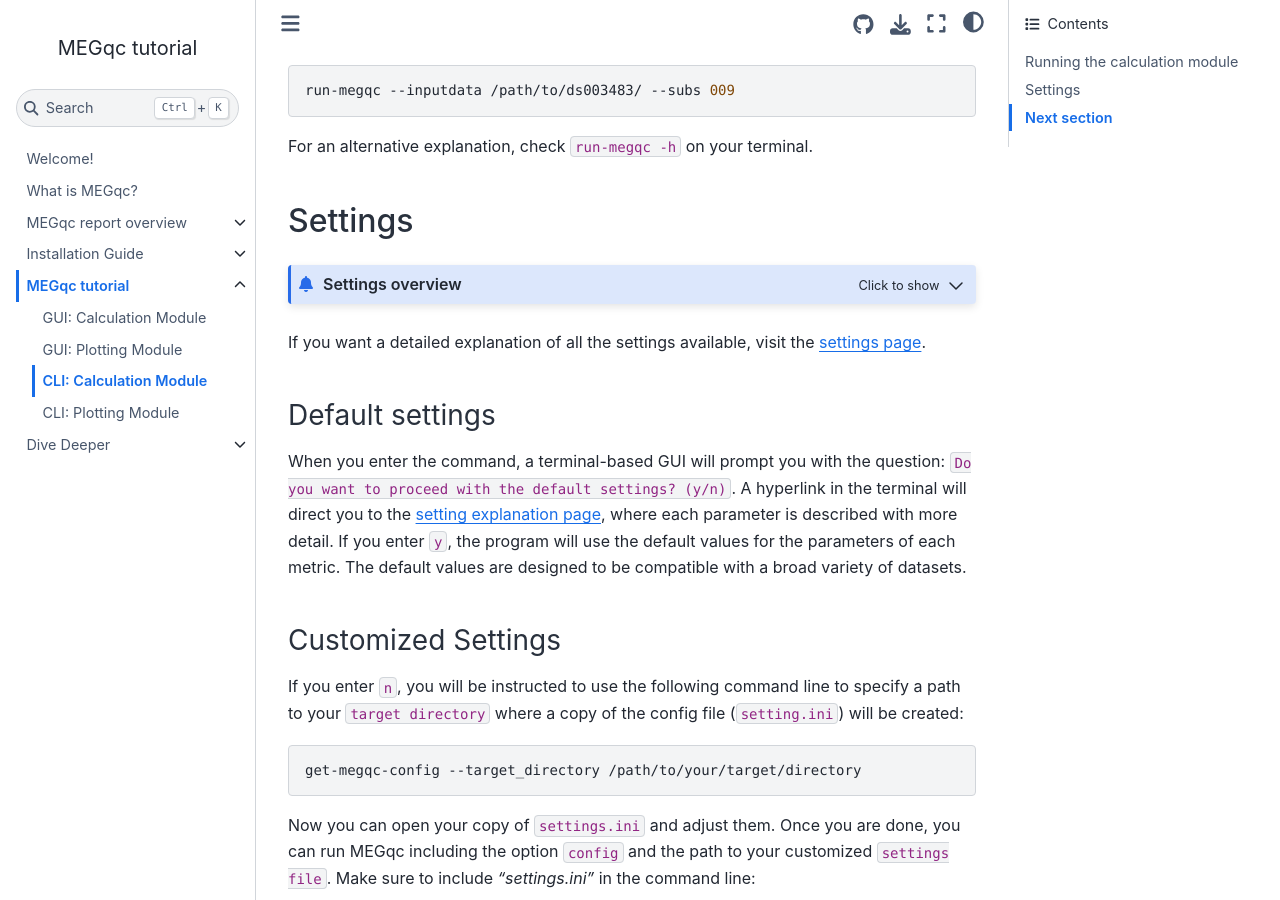
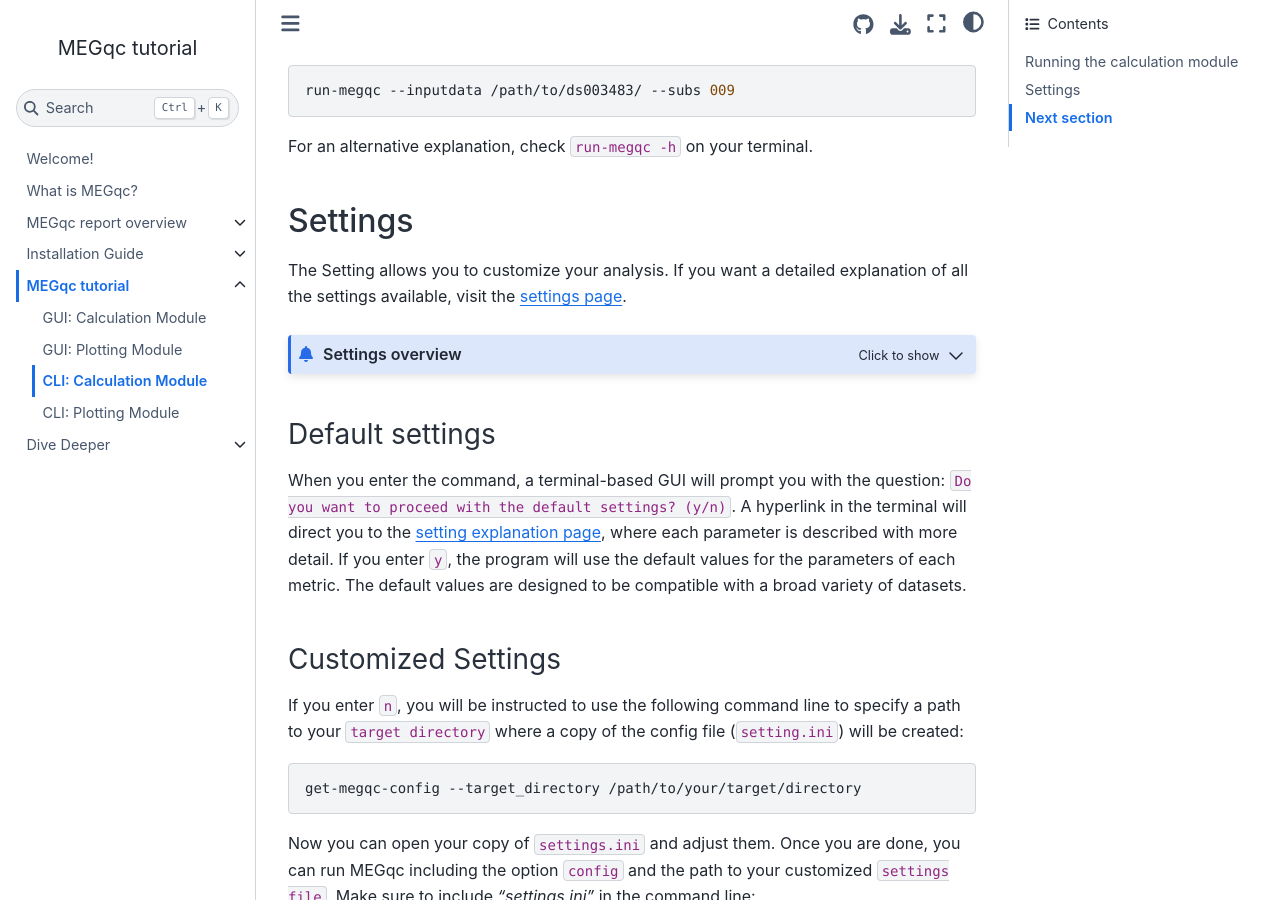
Before and after one commit to ANCPLabOldenburg/megqc_documentation, a Jupyter Book: the page built from tutorial/calc_cli.md, in a window 1280 px wide and 900 px high, scrolled down 722 px. Built offline with Jupyter Book 1.0.4 settings and Sphinx 7.4.7 and the Sphinx Book theme 1.1.4, drawn with Linux system fonts in a browser that asks for light colours; some of the changed lines change nothing that is shown.

Commit message:
Update calc_cli.md

````diff
--- a/tutorial/calc_cli.md
+++ b/tutorial/calc_cli.md
@@ -30,6 +30,8 @@ For an alternative explanation, check `run-megqc -h` on your terminal.
 
 ## Settings
 
+The Setting allows you to customize your analysis. If you want a detailed explanation of all the settings available, visit the [settings page](../extra/settings).
+
 ```{admonition} Settings overview
 :class: dropdown
 
@@ -40,8 +42,6 @@ The settings are grouped into categories:
 * *Metric-specfic settings:* every metric includes their own editable group of settings, such as how many standard deviations from the mean to use as a threshold, the edge frequencies for PSD calculation, or the minimun PTP amplitude to count as a peak.
 
 ```
-
-If you want a detailed explanation of all the settings available, visit the [settings page](../extra/settings).
 
 ### Default settings
 When you enter the command, a terminal-based GUI will prompt you with the question: `Do you want to proceed with the default settings? (y/n)`. A hyperlink in the terminal will direct you to the [setting explanation page](../book/settings_explanation.md), where each parameter is described with more detail.
````
